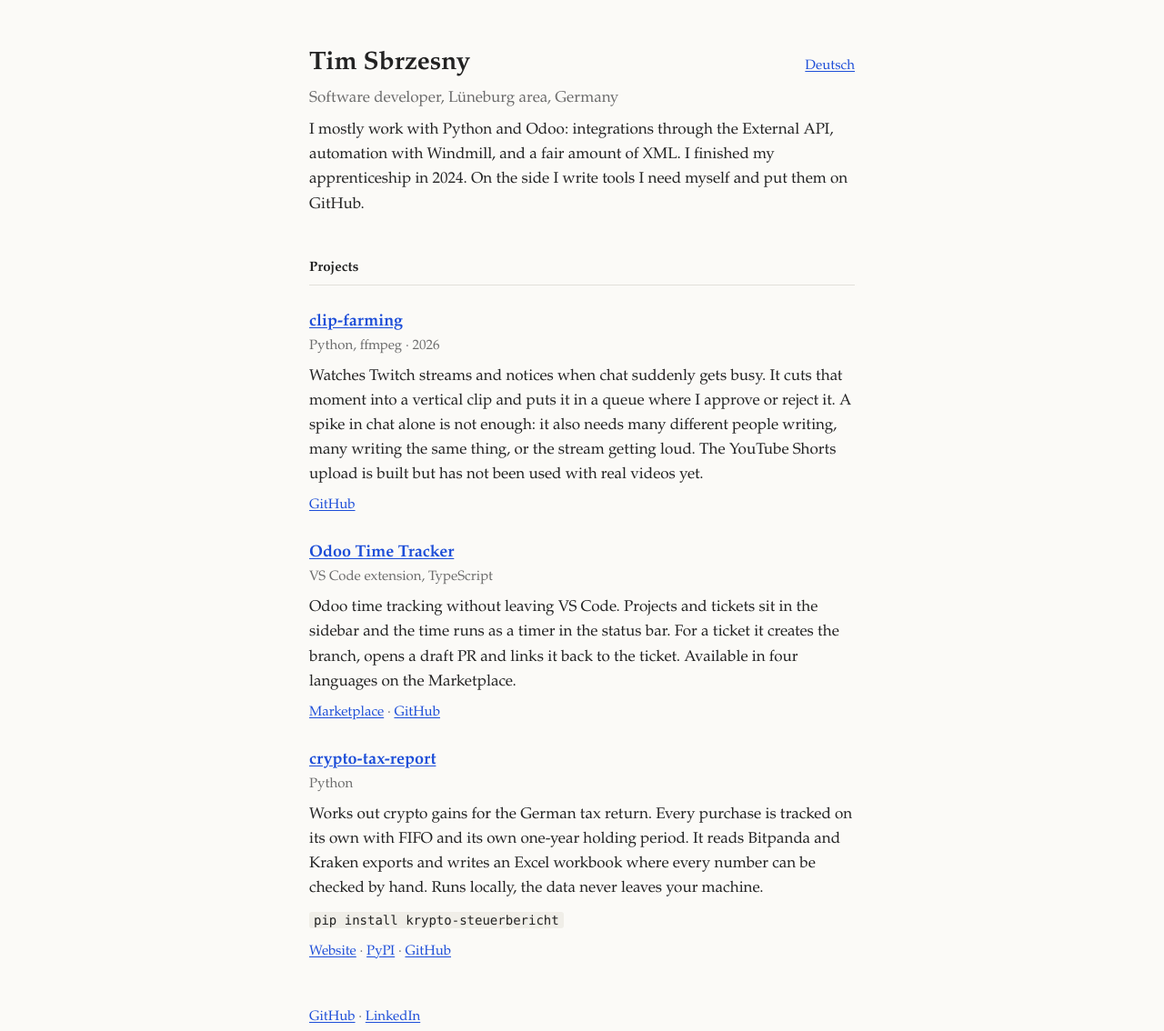
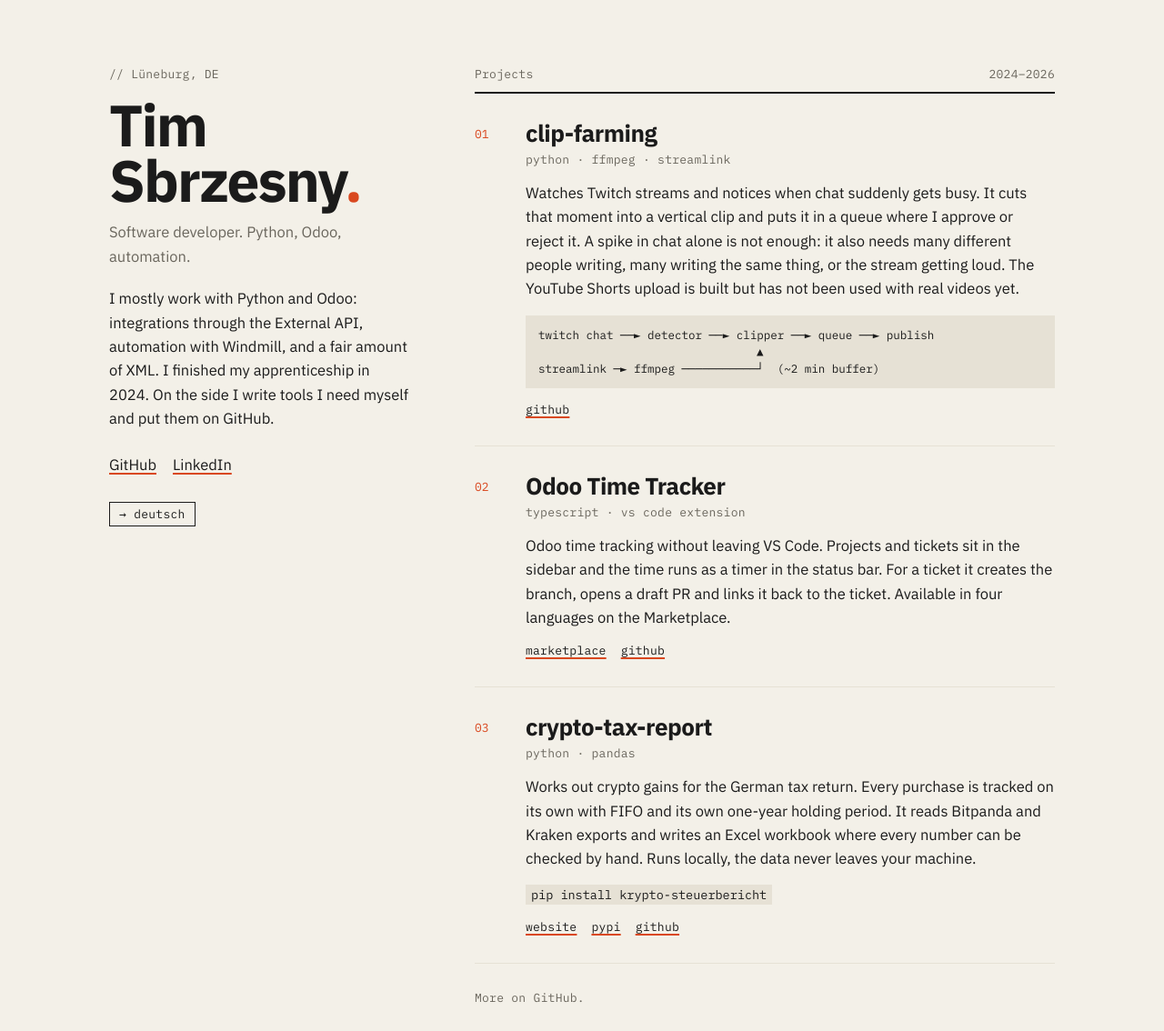
Before and after one commit to TheRealRoyalTS/therealroyalts.github.io, a plain HTML site: page index.html in a window 1280 px wide. Shown: the whole page at 91% size. Drawn offline with Linux system fonts and the light colour scheme.

Commit message:
Two-column layout, Plex fonts, one accent color
Co-Authored-By: Claude Opus 5.5 <noreply@anthropic.com>

```diff
--- a/index.html
+++ b/index.html
@@ -5,102 +5,140 @@
 <meta name="viewport" content="width=device-width, initial-scale=1">
 <title>Tim Sbrzesny</title>
 <meta name="description" content="Tim Sbrzesny, Softwareentwickler aus der Region Lüneburg. Python, Odoo, Automatisierung. Projekte: clip-farming, Odoo Time Tracker, crypto-tax-report.">
+<link rel="preconnect" href="https://fonts.googleapis.com">
+<link rel="preconnect" href="https://fonts.gstatic.com" crossorigin>
+<link href="https://fonts.googleapis.com/css2?family=IBM+Plex+Mono:wght@400;500&family=IBM+Plex+Sans:wght@400;600;700&display=swap" rel="stylesheet">
 <style>
   :root{
-    --bg:#fbfaf7; --text:#222; --muted:#6b6b6b; --link:#1d4ed8; --rule:#e2e0da; --code:#f0eee8;
+    --bg:#f3f0e8; --text:#1b1b1b; --muted:#6a665d; --accent:#d9481f; --rule:#1b1b1b; --soft:#e6e1d5;
+    --mono:'IBM Plex Mono',ui-monospace,Menlo,Consolas,monospace;
   }
   @media (prefers-color-scheme: dark){
-    :root{ --bg:#161616; --text:#e6e4df; --muted:#9a978f; --link:#8ab4f8; --rule:#2e2d2a; --code:#232220; }
+    :root{ --bg:#141412; --text:#ece8df; --muted:#9b968b; --accent:#ff7a4d; --rule:#ece8df; --soft:#26251f; }
   }
   *{box-sizing:border-box}
   body{margin:0;background:var(--bg);color:var(--text);
-    font:17px/1.6 Charter,'Iowan Old Style','Palatino Linotype',Georgia,serif}
-  main{max-width:640px;margin:0 auto;padding:48px 20px 64px}
-  a{color:var(--link);text-underline-offset:2px}
-  .top{display:flex;justify-content:space-between;align-items:baseline;gap:16px}
-  h1{font-size:28px;font-weight:700;margin:0}
-  #lang{font-size:15px;background:none;border:0;padding:0;color:var(--link);
-    text-decoration:underline;text-underline-offset:2px;cursor:pointer;font-family:inherit}
-  .sub{color:var(--muted);margin:2px 0 0}
-  h2{font-size:15px;font-weight:700;margin:44px 0 0;padding-bottom:6px;border-bottom:1px solid var(--rule)}
-  .project{margin-top:26px}
-  h3{font-size:18px;margin:0}
-  .small{font-size:15px;color:var(--muted)}
-  p{margin:8px 0 0}
-  code{font:14px ui-monospace,Menlo,Consolas,monospace;background:var(--code);padding:1px 5px;border-radius:3px}
-  footer{margin-top:48px;color:var(--muted);font-size:15px}
+    font:16.5px/1.6 'IBM Plex Sans',system-ui,sans-serif}
+  a{color:inherit;text-decoration:underline;text-decoration-color:var(--accent);
+    text-decoration-thickness:2px;text-underline-offset:3px}
+  a:hover{color:var(--accent)}
+  .page{max-width:1080px;margin:0 auto;padding:40px 20px 64px;
+    display:grid;grid-template-columns:minmax(0,1fr);gap:40px}
+  @media (min-width:860px){
+    .page{grid-template-columns:330px minmax(0,1fr);gap:72px;padding-top:72px}
+    aside{position:sticky;top:72px;align-self:start}
+  }
+  .mono{font-family:var(--mono);font-size:13px;letter-spacing:.02em}
+  h1{font-size:clamp(44px,8vw,64px);line-height:.95;font-weight:700;letter-spacing:-.03em;margin:14px 0 0}
+  h1 .dot{color:var(--accent)}
+  .sub{color:var(--muted);margin:14px 0 0}
+  .intro{margin:20px 0 0}
+  .contact{margin:24px 0 0;display:flex;gap:18px;flex-wrap:wrap}
+  #lang{margin-top:28px;background:none;border:1px solid var(--rule);color:var(--text);
+    padding:4px 10px;cursor:pointer}
+  #lang:hover{border-color:var(--accent);color:var(--accent)}
+  .head{display:flex;justify-content:space-between;border-bottom:2px solid var(--rule);padding-bottom:8px;color:var(--muted)}
+  article{display:grid;grid-template-columns:44px minmax(0,1fr);gap:0 12px;padding:28px 0;border-bottom:1px solid var(--soft)}
+  .num{font-family:var(--mono);font-size:13px;color:var(--accent);padding-top:7px}
+  h2{font-size:26px;letter-spacing:-.02em;margin:0;line-height:1.2}
+  h2 a{text-decoration:none}
+  h2 a:hover{text-decoration:underline;text-decoration-color:var(--accent)}
+  .meta{color:var(--muted);margin-top:4px}
+  article p{margin:12px 0 0;max-width:60ch}
+  pre{font-family:var(--mono);font-size:12.5px;line-height:1.5;background:var(--soft);
+    padding:12px 14px;margin:16px 0 0;overflow-x:auto;max-width:100%}
+  code{font-family:var(--mono);font-size:13.5px;background:var(--soft);padding:2px 6px}
+  .links{margin-top:14px;display:flex;gap:16px;flex-wrap:wrap}
+  footer{margin-top:28px;color:var(--muted)}
 </style>
 </head>
 <body>
+<div class="page">
+
+<aside>
+  <div class="mono" style="color:var(--muted)">// Lüneburg, DE</div>
+  <h1>Tim<br>Sbrzesny<span class="dot">.</span></h1>
+  <p class="sub" data-i18n="sub"></p>
+  <p class="intro" data-i18n="intro"></p>
+  <div class="contact">
+    <a href="https://github.com/TheRealRoyalTS">GitHub</a>
+    <a href="https://de.linkedin.com/in/tim-sbrzesny-386342187">LinkedIn</a>
+  </div>
+  <button id="lang" class="mono" type="button"></button>
+</aside>
+
 <main>
+  <div class="head mono"><span data-i18n="projects"></span><span>2024–2026</span></div>
 
-<div class="top">
-  <h1>Tim Sbrzesny</h1>
-  <button id="lang" type="button"></button>
+  <article>
+    <div class="num">01</div>
+    <div>
+      <h2><a href="https://github.com/TheRealRoyalTS/clip-farming">clip-farming</a></h2>
+      <div class="meta mono">python · ffmpeg · streamlink</div>
+      <p data-i18n="clip"></p>
+<pre>twitch chat ──► detector ──► clipper ──► queue ──► publish
+                                ▲
+streamlink ─► ffmpeg ───────────┘  (~2 min buffer)</pre>
+      <div class="links mono"><a href="https://github.com/TheRealRoyalTS/clip-farming">github</a></div>
     </div>
-<p class="sub" data-i18n="sub"></p>
+  </article>
 
-<p data-i18n="intro"></p>
+  <article>
+    <div class="num">02</div>
+    <div>
+      <h2><a href="https://marketplace.visualstudio.com/items?itemName=therealroyalts.odoo-time-tracker">Odoo Time Tracker</a></h2>
+      <div class="meta mono" data-i18n="odooMeta"></div>
+      <p data-i18n="odoo"></p>
+      <div class="links mono">
+        <a href="https://marketplace.visualstudio.com/items?itemName=therealroyalts.odoo-time-tracker">marketplace</a>
+        <a href="https://github.com/TheRealRoyalTS/odoo-time-tracker">github</a>
+      </div>
+    </div>
+  </article>
 
-<h2 data-i18n="projects"></h2>
-
-<div class="project">
-  <h3><a href="https://github.com/TheRealRoyalTS/clip-farming">clip-farming</a></h3>
-  <div class="small">Python, ffmpeg · 2026</div>
-  <p data-i18n="clip"></p>
-  <p class="small"><a href="https://github.com/TheRealRoyalTS/clip-farming">GitHub</a></p>
-</div>
-
-<div class="project">
-  <h3><a href="https://marketplace.visualstudio.com/items?itemName=therealroyalts.odoo-time-tracker">Odoo Time Tracker</a></h3>
-  <div class="small" data-i18n="odooMeta"></div>
-  <p data-i18n="odoo"></p>
-  <p class="small">
-    <a href="https://marketplace.visualstudio.com/items?itemName=therealroyalts.odoo-time-tracker">Marketplace</a> ·
-    <a href="https://github.com/TheRealRoyalTS/odoo-time-tracker">GitHub</a>
-  </p>
-</div>
-
-<div class="project">
-  <h3><a href="https://github.com/TheRealRoyalTS/crypto-tax-report">crypto-tax-report</a></h3>
-  <div class="small">Python</div>
+  <article>
+    <div class="num">03</div>
+    <div>
+      <h2><a href="https://github.com/TheRealRoyalTS/crypto-tax-report">crypto-tax-report</a></h2>
+      <div class="meta mono">python · pandas</div>
       <p data-i18n="crypto"></p>
       <p><code>pip install krypto-steuerbericht</code></p>
-  <p class="small">
-    <a href="https://therealroyalts.github.io/crypto-tax-report/">Website</a> ·
-    <a href="https://pypi.org/project/krypto-steuerbericht/">PyPI</a> ·
-    <a href="https://github.com/TheRealRoyalTS/crypto-tax-report">GitHub</a>
-  </p>
+      <div class="links mono">
+        <a href="https://therealroyalts.github.io/crypto-tax-report/">website</a>
+        <a href="https://pypi.org/project/krypto-steuerbericht/">pypi</a>
+        <a href="https://github.com/TheRealRoyalTS/crypto-tax-report">github</a>
       </div>
+    </div>
+  </article>
 
-<footer>
-  <a href="https://github.com/TheRealRoyalTS">GitHub</a> ·
-  <a href="https://de.linkedin.com/in/tim-sbrzesny-386342187">LinkedIn</a>
-</footer>
+  <footer class="mono" data-i18n="footer"></footer>
+</main>
 
-</main>
+</div>
 
 <script>
 const I18N = {
   de: {
-    sub: "Softwareentwickler, Region Lüneburg",
+    sub: "Softwareentwickler. Python, Odoo, Automatisierung.",
     intro: "Ich arbeite hauptsächlich mit Python und Odoo: Schnittstellen über die External API, Automatisierung mit Windmill und eine Menge XML. Meine Ausbildung habe ich 2024 abgeschlossen. Nebenbei schreibe ich Tools, die ich selbst brauche, und stelle sie auf GitHub.",
     projects: "Projekte",
     clip: "Schaut bei Twitch-Streams mit und merkt, wenn im Chat gerade etwas los ist. Den Moment schneidet es als Hochkant-Clip und legt ihn in eine Warteschlange, in der ich ihn freigebe oder verwerfe. Ein Ausschlag im Chat allein reicht nicht: Es müssen viele verschiedene Leute schreiben, oder viele dasselbe, oder der Stream wird plötzlich laut. Der Upload zu YouTube Shorts ist gebaut, lief aber noch nicht mit echten Videos.",
-    odooMeta: "VS-Code-Erweiterung, TypeScript",
+    odooMeta: "typescript · vs code extension",
     odoo: "Zeiterfassung für Odoo, ohne VS Code zu verlassen. Projekte und Tickets stehen in der Seitenleiste, die Zeit läuft als Timer in der Statusleiste. Zu einem Ticket legt die Erweiterung den Branch an, öffnet einen Draft-PR und verlinkt ihn im Ticket. Gibt es in vier Sprachen im Marketplace.",
     crypto: "Rechnet Krypto-Gewinne für die Anlage SO aus. Jeder Kauf wird einzeln nach FIFO verfolgt, mit eigener Jahresfrist. Es liest Exporte von Bitpanda und Kraken und schreibt eine Excel-Mappe, in der man jede Zahl nachrechnen kann. Läuft lokal, die Daten verlassen den Rechner nicht.",
-    other: "English",
+    footer: "Mehr auf GitHub.",
+    other: "→ english",
   },
   en: {
-    sub: "Software developer, Lüneburg area, Germany",
+    sub: "Software developer. Python, Odoo, automation.",
     intro: "I mostly work with Python and Odoo: integrations through the External API, automation with Windmill, and a fair amount of XML. I finished my apprenticeship in 2024. On the side I write tools I need myself and put them on GitHub.",
     projects: "Projects",
     clip: "Watches Twitch streams and notices when chat suddenly gets busy. It cuts that moment into a vertical clip and puts it in a queue where I approve or reject it. A spike in chat alone is not enough: it also needs many different people writing, many writing the same thing, or the stream getting loud. The YouTube Shorts upload is built but has not been used with real videos yet.",
-    odooMeta: "VS Code extension, TypeScript",
+    odooMeta: "typescript · vs code extension",
     odoo: "Odoo time tracking without leaving VS Code. Projects and tickets sit in the sidebar and the time runs as a timer in the status bar. For a ticket it creates the branch, opens a draft PR and links it back to the ticket. Available in four languages on the Marketplace.",
     crypto: "Works out crypto gains for the German tax return. Every purchase is tracked on its own with FIFO and its own one-year holding period. It reads Bitpanda and Kraken exports and writes an Excel workbook where every number can be checked by hand. Runs locally, the data never leaves your machine.",
-    other: "Deutsch",
+    footer: "More on GitHub.",
+    other: "→ deutsch",
   },
 };
 
```
Lines whose indentation alone changed are shown as unchanged.
